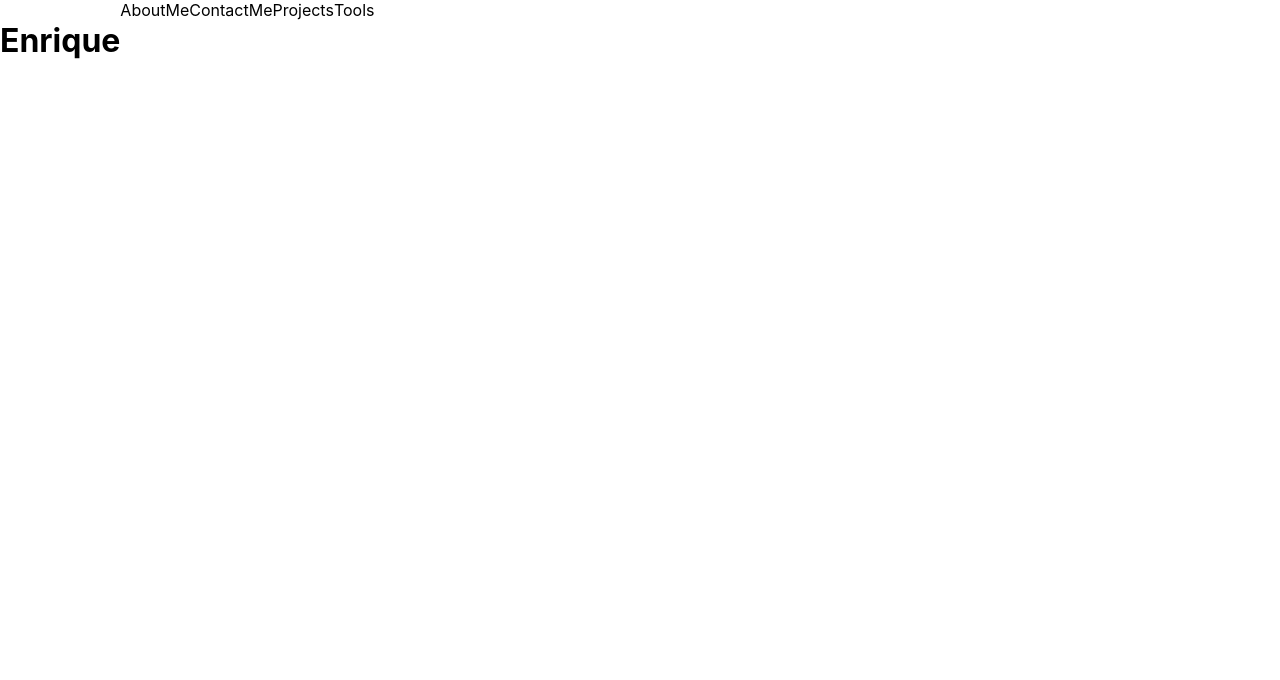
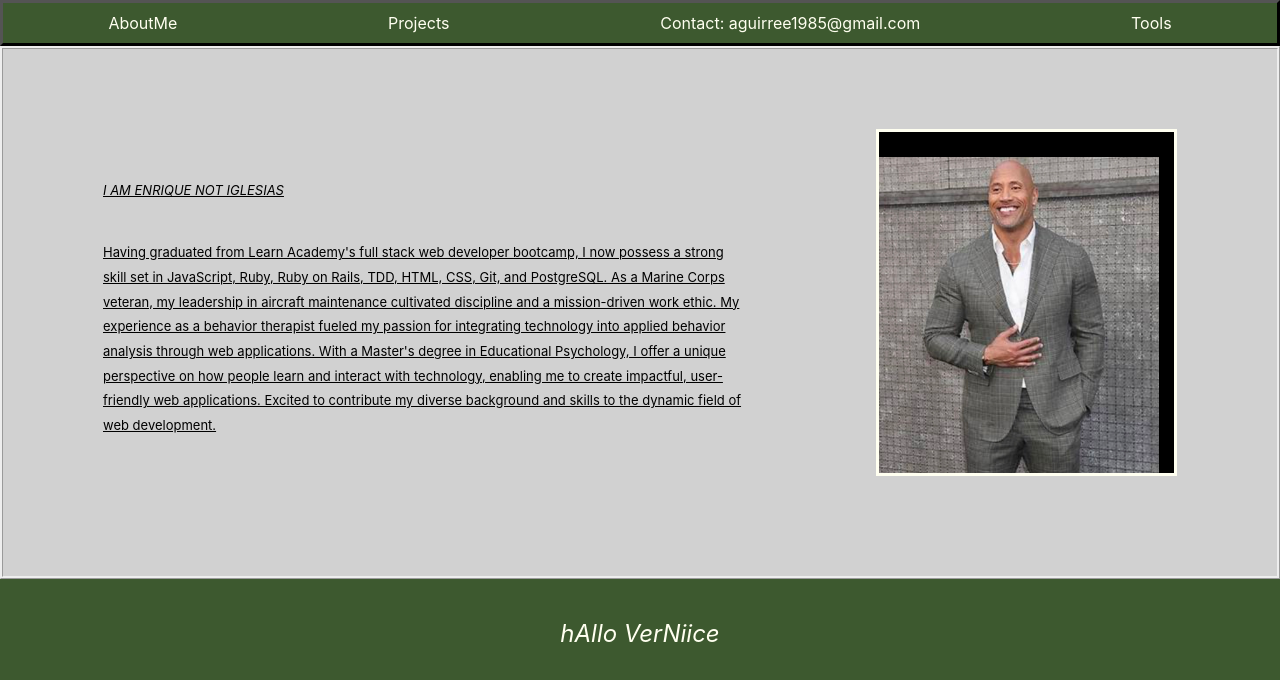
Before and after one commit to R1que007/Portfolio, a React (Create React App) app: page / in a window 1280 px wide. Shown: the top 680 px of the page. Built offline with nearby package versions, Linux system fonts and the light colour scheme.

Commit message:
Adds form to the website

```diff
--- a/src/App.css
+++ b/src/App.css
@@ -1,6 +1,67 @@
 /* App.js */
-/* dov nees to be changed to a classname */
-
-div {
-display: flex;
+.app{
+    align-items: center;
+    background-color: rgb(209, 209, 209);
 }
+header {
+    background-color: rgb(61, 89, 47);
+    display: flex;
+    flex-wrap: wrap;
+    justify-content: space-around;
+    padding-top: 10px;
+    padding-bottom: 10px;
+    color: ivory;
+    border-style: outset;
+    border-color: black;
+}
+/* Body */
+p{
+    margin-top: 50px;
+    text-align: left;
+    padding-top: 20px;
+    padding-bottom: 25px;
+    font-style: italic;
+    font-size:small;
+}
+.Container{
+    min-height: 10px;
+    max-height: 1000px;
+    justify-content:center;
+    display: flex;
+    align-items: center;
+    padding-top: 50px;
+    padding-bottom: 100px;
+    border-style:ridge;
+}
+img {
+    padding-top: 25px;
+    max-width: 20%;
+    min-width: 280px;
+    padding-right: 15px;
+    border-style:solid;
+    border-color: ivory;
+    margin-right: 100px;
+    margin-top: 30px;
+    background-color: black;
+}
+#havingGrad{
+    min-width: 200px;
+    padding-left: 100px;
+    padding-right: 130px;
+    font-style: normal;
+    font-size:small;
+    text-align: left;
+    text-decoration:underline;
+    line-height: 1.9;
+    padding-bottom: 30px;
+}
+#aboutMePage{
+    background-color: rgb(61, 89, 47);
+    min-height: 700px;
+    max-height: 700px;
+    text-align: center;
+    font-style: italic;
+    font-size:x-large;
+    padding-top: 40px;
+    color: ivory;
+}
--- a/src/App.js
+++ b/src/App.js
@@ -1,19 +1,31 @@
-import React from 'react'
+import './App.css'
 import AboutMe from './components/AboutMe'
 import ContactMe from './components/ContactMe'
 import Projects from './components/Projects'
 import Tools from './components/Tools'
-import './App.css'
+import proImg from './images/Rock.jpg'
 
 const App = () => {
   return (
     <>
-    <div>
-      <h1>Enrique</h1>
+     <header>
       <AboutMe />
+      <Projects />
       <ContactMe />
-      <Projects />
       <Tools />
+      </header>
+    <div className='app'>
+
+        <div className='Container'>
+          <div id='havingGrad'>
+            <p>I AM ENRIQUE NOT IGLESIAS</p>
+              Having graduated from Learn Academy's full stack web developer bootcamp, I now possess a strong skill set in JavaScript, Ruby, Ruby on Rails, TDD, HTML, CSS, Git, and PostgreSQL. As a Marine Corps veteran, my leadership in aircraft maintenance cultivated discipline and a mission-driven work ethic. My experience as a behavior therapist fueled my passion for integrating technology into applied behavior analysis through web applications. With a Master's degree in Educational Psychology, I offer a unique perspective on how people learn and interact with technology, enabling me to create impactful, user-friendly web applications. Excited to contribute my diverse background and skills to the dynamic field of web development.
+          </div>
+         <img src={proImg} alt='A very hansome guy'/>
+        </div>
+      <div id='aboutMePage'>
+        hAllo VerNiice
+      </div>
     </div>
     </>
   )
--- a/src/components/ContactMe.js
+++ b/src/components/ContactMe.js
@@ -2,7 +2,7 @@ import React from 'react'
 
 const ContactMe = () => {
   return (
-    <div>ContactMe</div>
+    <div>Contact: aguirree1985@gmail.com</div>
   )
 }
 
```
Also changed, not shown: src/images/EnriqueIglesias.png (added), src/images/Rock.jpg (added).
